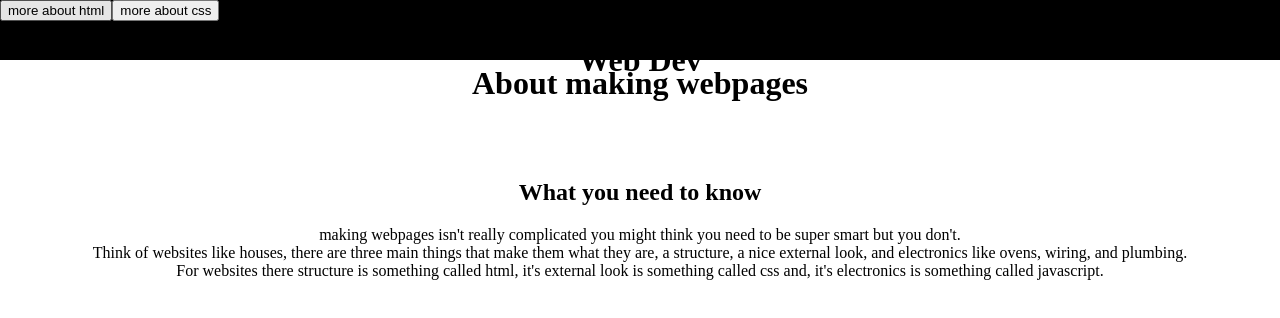
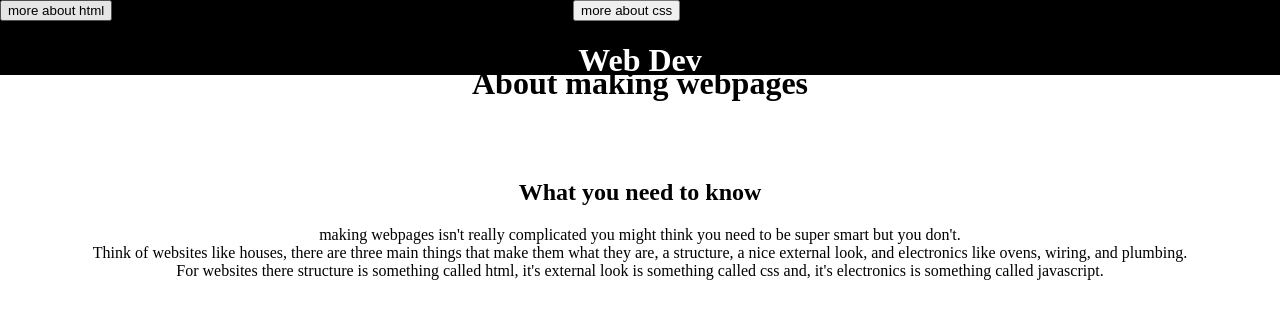
Before and after one commit to akecpookie/webdev, a plain HTML site: page index.html in a window 1280 px wide. Drawn offline with Linux system fonts and the light colour scheme; a script that the page names is missing.

Commit message:
Update style.css

```diff
--- a/style.css
+++ b/style.css
@@ -4,7 +4,7 @@
 top:0;
 left:0;
 width:100%;
-height:60px;
+height:75px;
 }
 h1, p, h2{
     text-align: center;
@@ -12,3 +12,10 @@ h1, p, h2{
 .heading{
     line-height: 150px;
 }
+.divHead{
+    margin-bottom: auto;
+    color: white;
+}
+.butcenter {
+    margin-left: 36%;
+  }
```
